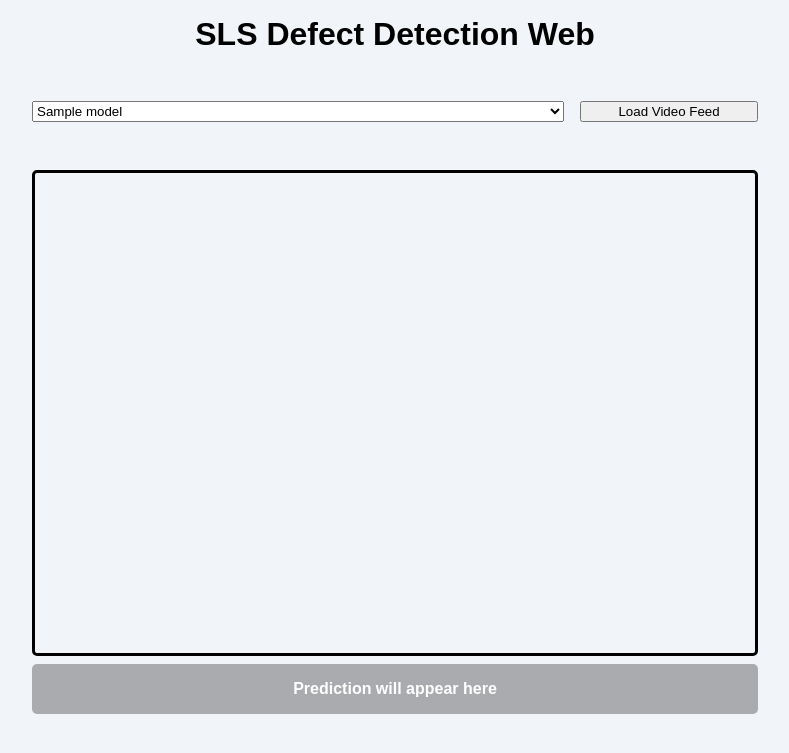
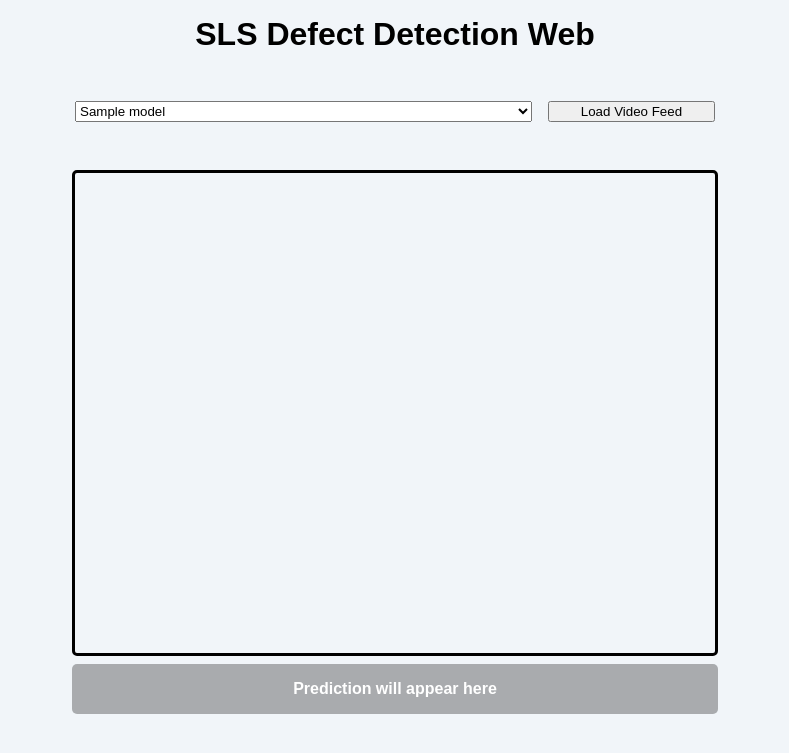
Before and after one commit to bootcamptim/sls-defect-detection-web, a Flask app: template templates/index.html in a window 1280 px wide. Shown: the top 753 px of the page, without its empty margins (245-1034 px from the left). Run offline with Flask 3, Linux system fonts and the light colour scheme; the template is opened without the code that fills it: most values are stand-ins (such as "Sample title", 1, 10 or a date in 2020); some libraries are stand-ins or nearby versions.

Commit message:
adjust layout

```diff
--- a/templates/index.html
+++ b/templates/index.html
@@ -17,7 +17,7 @@
         margin: 1rem auto 0rem;
       }
       .modelChooser {
-        width: 726px;
+        width: 640px;
         display: flex;
         flex-direction: row;
         margin: 3rem auto 3rem;
@@ -39,13 +39,13 @@
       #videoContainer {
         border: solid black;
         height: 480px; /* camera resolution is 480px high */
-        width: 720px;
+        width: 640px;
       }
       #predictionContainer {
         background: rgba(0, 0, 0, 0.3);
         color: white;
         margin: 0.5rem auto 0rem;
-        width: 726px;
+        width: 646px;
       }
       #prediction {
         font-weight: bold;
```
